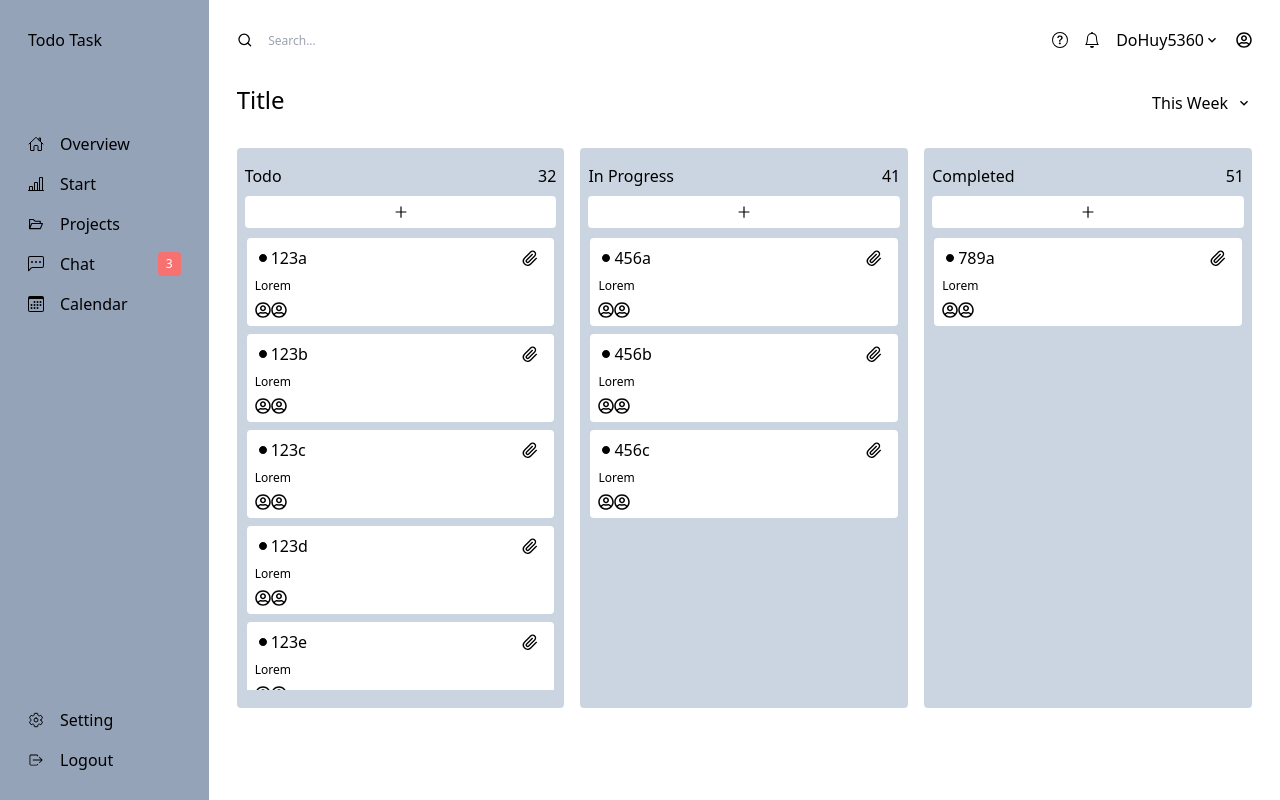
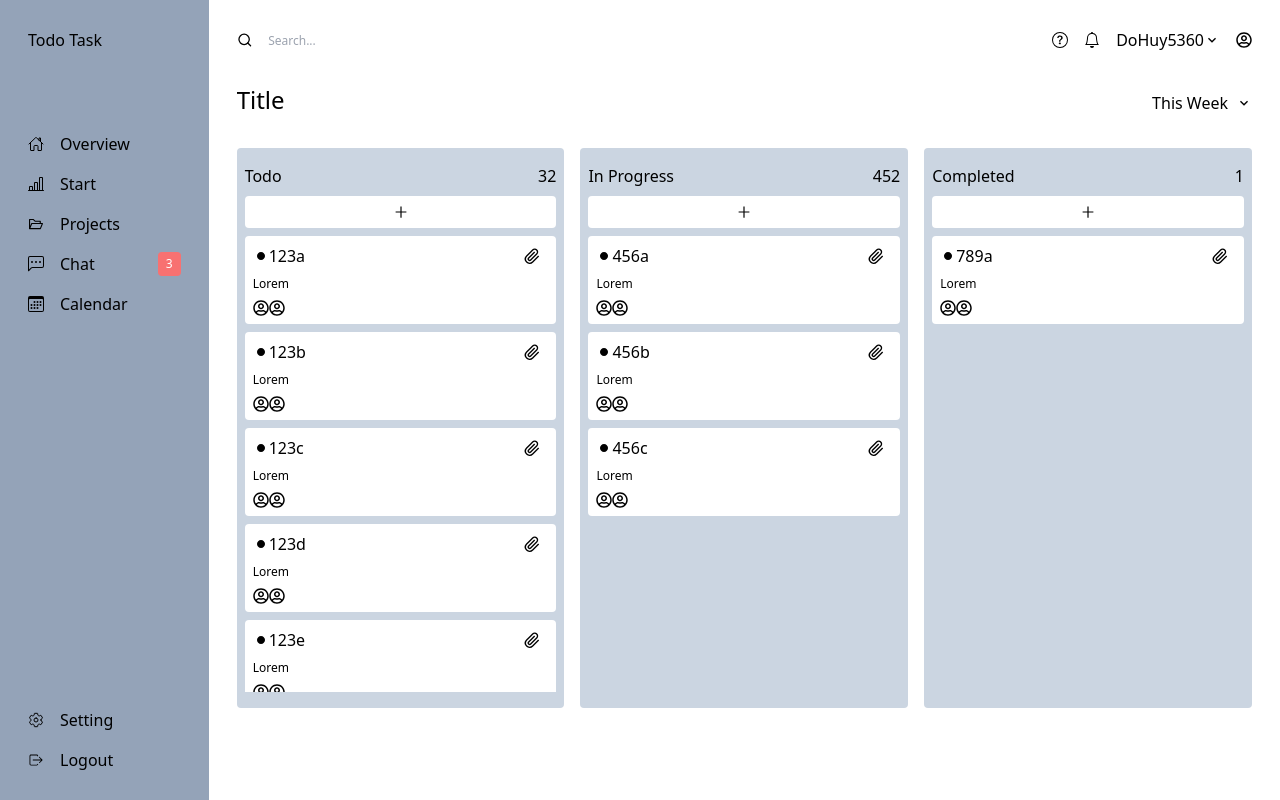
Before and after one commit to DoHuy5360/todo-task, a React (Create React App) app: page / in a window 1280 px wide. Built offline with nearby package versions, Linux system fonts and the light colour scheme.

Commit message:
Switch branch for React dnd library

```diff
--- a/src/components/Content/components/Card/card.js
+++ b/src/components/Content/components/Card/card.js
@@ -6,6 +6,7 @@ function Card({ title, description, id }) {
 	const card = useRef();
 	const cardClone = useRef();
 	function handleDragStart(e) {
+		card.current = e.target;
 		e.dataTransfer.setData("Text", e.target.id);
 		console.log(`Dragged: %c${title}`, "color: green; font-weight: bold");
 		cardClone.current = card.current.cloneNode(true);
@@ -26,6 +27,7 @@ function Card({ title, description, id }) {
 		cardClone.current.remove();
 		card.current.classList.remove("opacity-0");
 	}
+
 	return (
 		<div id={id} ref={card} onDragStart={handleDragStart} onDragEnd={handleDragEnd} onDrag={handleDrag} draggable className="card relative flex flex-col gap-2 py-2 pl-2 pr-4 rounded bg-white cursor-grab">
 			<div className="flex items-center justify-between gap-2">
--- a/src/components/Content/components/StatusColumn/statusColumn.js
+++ b/src/components/Content/components/StatusColumn/statusColumn.js
@@ -22,17 +22,35 @@ function StatusColumn({ name, amountCard, id }) {
 	const column = useRef();
 	function handleDragOver(e) {
 		e.preventDefault();
-		column.current.classList.add("border-slate-600");
+		e.stopPropagation();
+		column.current.classList.add("bg-slate-200");
 	}
 	function handleDragLeave(e) {
-		column.current.classList.remove("border-slate-600");
+		column.current.classList.remove("bg-slate-200");
 	}
 	function handleDrop(e) {
 		console.log(`Droped to: %c${name}`, "color: blue; font-weight: bold");
-		column.current.classList.remove("border-slate-600");
+		column.current.classList.remove("bg-slate-200");
 		const cardId = e.dataTransfer.getData("Text");
 		const cardSelected = document.getElementById(cardId);
-		column.current.appendChild(cardSelected);
+		const cardNodes = column.current.querySelectorAll(".card");
+		for (let idx = 0; idx < cardNodes.length; idx++) {
+			console.log("loop");
+			const card = cardNodes[idx];
+			const cardIndex = card.getBoundingClientRect();
+			const cardOrder = e.clientY - cardIndex.top - cardIndex.height / 2;
+			if (cardOrder < 0) {
+				column.current.insertBefore(cardSelected, card);
+				// column.current.insertBefore(cardClone, card);K
+				console.log("insert before card: " + idx);
+			} else {
+				column.current.appendChild(cardSelected);
+				// column.current.appendChild(cardClone);K
+				console.log("insert after -> " + idx);
+			}
+			break;
+		}
+		// column.current.appendChild(cardSelected);
 	}
 	return (
 		<div className="flex flex-col gap-2 bg-slate-300 w-full p-2 rounded h-[560px] pb-4 overflow-hidden">
@@ -50,8 +68,8 @@ function StatusColumn({ name, amountCard, id }) {
 				onDragOver={handleDragOver}
 				onDragLeave={handleDragLeave}
 				onDrop={handleDrop}
-				className="dropField flex flex-col gap-2 overflow-y-scroll h-full border-2 border-transparent
-				scrollbar hover:scrollbar-thumb-slate-400 scrollbar-track-transparent scrollbar-thin
+				className="dropField flex flex-col gap-2 overflow-y-scroll h-full
+				 hover:scrollbar-thumb-slate-400 scrollbar-track-transparent scrollbar-thin
 				scrollbar-thumb-rounded-full scrollbar-track-rounded-full duration-100 ease-linear"
 			>
 				{listcard[id].map((card, idx) => (
--- a/src/components/Content/content.js
+++ b/src/components/Content/content.js
@@ -1,5 +1,10 @@
 import { MdKeyboardArrowDown } from "react-icons/md";
 import StatusColumn from "./components/StatusColumn/StatusColumn.js";
+const listColumns = [
+	{ name: "Todo", amountCard: 32 },
+	{ name: "In Progress", amountCard: 452 },
+	{ name: "Completed", amountCard: 1 },
+];
 function Content() {
 	return (
 		<div className="overflow-hidden">
@@ -13,9 +18,9 @@ function Content() {
 				</div>
 			</div>
 			<div className="flex gap-4 h-full">
-				<StatusColumn name="Todo" amountCard="32" id="0"></StatusColumn>
-				<StatusColumn name="In Progress" amountCard="41" id="1"></StatusColumn>
-				<StatusColumn name="Completed" amountCard="51" id="2"></StatusColumn>
+				{listColumns.map((column, idx) => (
+					<StatusColumn name={column.name} amountCard={column.amountCard} key={"column-" + idx} id={idx}></StatusColumn>
+				))}
 			</div>
 		</div>
 	);
```
